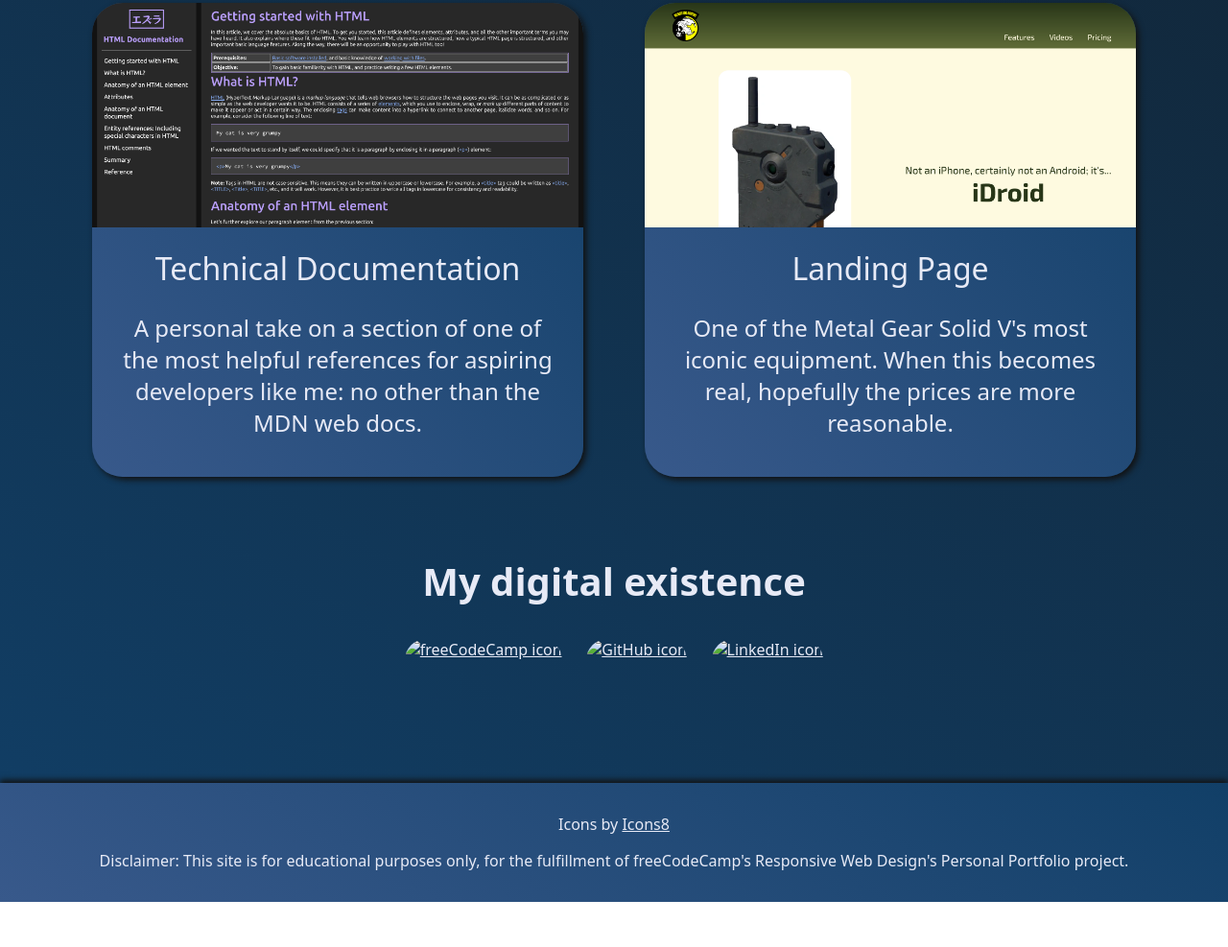
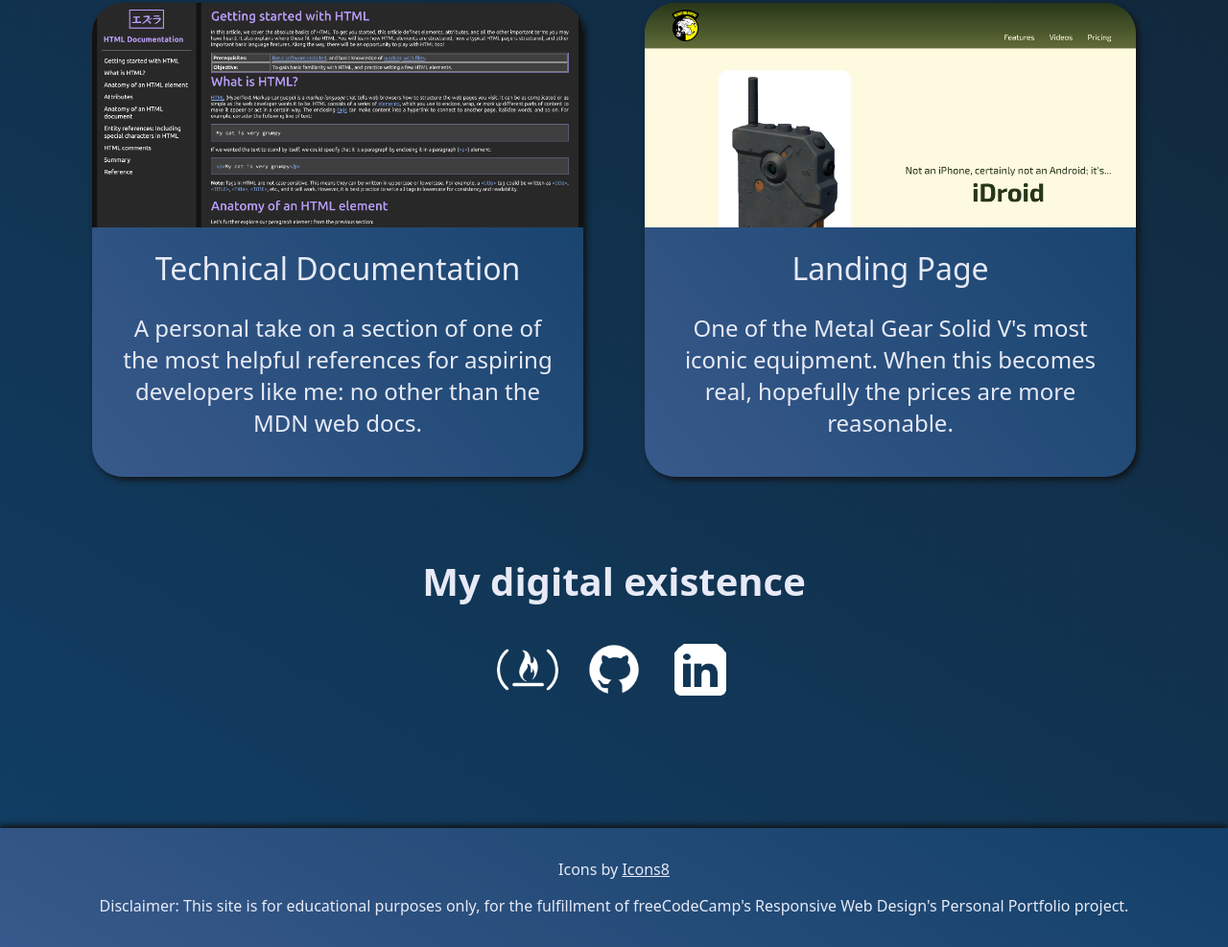
Before and after one commit to emanator-acheron/fcc-rwd-projects, a plain HTML site: page index.html in a window 1280 px wide. Shown: the part 1708-2695 px from the top of the page at 96% size. Before the commit the page ends 2648 px from the top, so only its background shows below. Drawn offline with Linux system fonts and the light colour scheme; a web font is replaced by a local one.

Commit message:
Update icon links

```diff
--- a/index.html
+++ b/index.html
@@ -62,13 +62,13 @@
         <section id="contact">
             <h2>My digital existence</h2>
             <a id="profile-link" href="https://www.freecodecamp.org/emanator-acheron" target="_blank" class="contact-info">
-                <img src="./images/fcc-icon.png" alt="freeCodeCamp icon"/>
+                <img src="./personal-portfolio/images/fcc-icon.png" alt="freeCodeCamp icon"/>
             </a>
             <a id="github-link" href="https://github.com/emanator-acheron" target="_blank" class="contact-info">
-                <img src="./images/github-icon.png" alt="GitHub icon" />
+                <img src="./personal-portfolio/images/github-icon.png" alt="GitHub icon" />
             </a>
             <a id="github-link" href="https://www.linkedin.com/in/edbatausa/" target="_blank" class="contact-info">
-                <img src="./images/linkedin-icon.png" alt="LinkedIn icon" />
+                <img src="./personal-portfolio/images/linkedin-icon.png" alt="LinkedIn icon" />
             </a>
         </section>
     </main>
```
